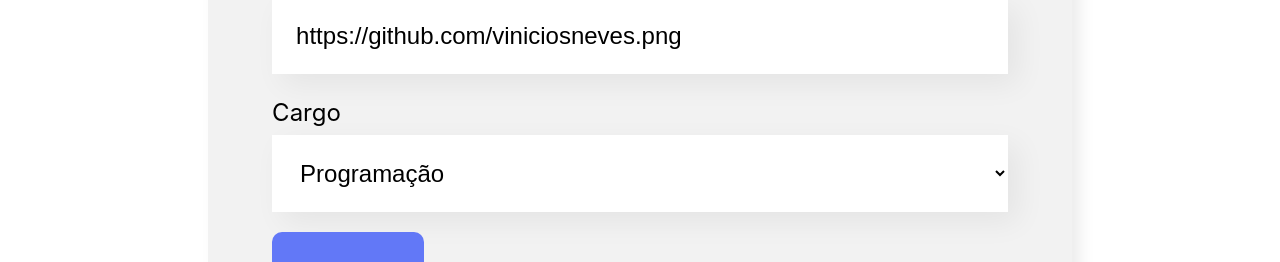
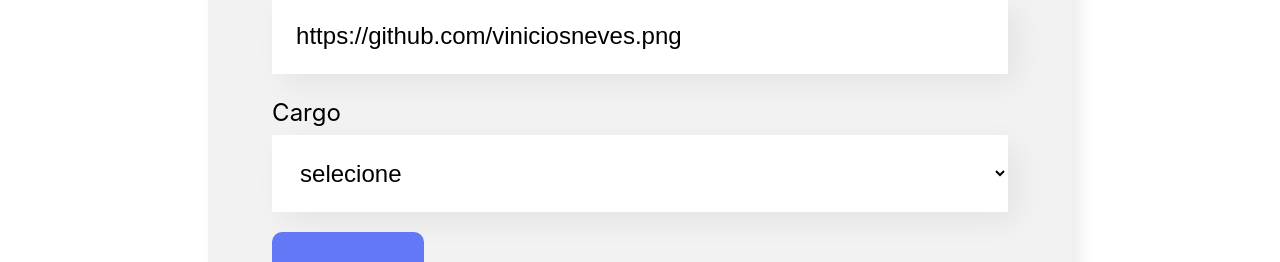
Before and after one commit to guilhermealarcao/organo, a React (Create React App) app: page / in a window 1280 px wide. Shown: the part 1000-1262 px from the top of the page. Built offline with nearby package versions, Linux system fonts and the light colour scheme.

Commit message:
resolvendo bugs simples

```diff
--- a/src/componentes/Card/index.js
+++ b/src/componentes/Card/index.js
@@ -1,10 +1,12 @@
 import './Card.css'
 
-const Card = ({ imagem, nome, cargo }) => {
-    console.log(imagem)
+const Card = ({ imagem, nome, cargo, corDeFundo }) => {
+
+    const css = { backgroundColor: corDeFundo }
+
     return (
         <div className='card'>
-            <div className='cabecalho'>
+            <div className='cabecalho' style={css}>
                 <img src={imagem} />
             </div>
             <div className='rodape'>
--- a/src/componentes/ListaSuspensa/index.js
+++ b/src/componentes/ListaSuspensa/index.js
@@ -1,6 +1,6 @@
 import './ListSuspensa.css';
 
-const ListSuspensa = ({ label, itens, obrigatorio, aoAlterado }) => {
+const ListSuspensa = ({ valor, label, itens, obrigatorio, aoAlterado }) => {
 
     const aoDigitar = (evento) => {
         aoAlterado(evento.target.value)
@@ -9,8 +9,11 @@ const ListSuspensa = ({ label, itens, obrigatorio, aoAlterado }) => {
     return (
         <div onChange={aoDigitar} className='lista-suspensa'>
             <label>{label}</label>
-            <select  onChange={aoDigitar}  required={obrigatorio}>
-                <option disabled>selecione</option>
+            <select
+                    onChange={aoDigitar}
+                    required={obrigatorio}
+                    value={valor}>
+                <option>selecione</option>
                 {itens.map((item, index) => {
                     return <option key={index}>{item}</option>
                 })}
--- a/src/componentes/Time/index.js
+++ b/src/componentes/Time/index.js
@@ -11,7 +11,15 @@ const Time = (props) => {
         props.colaboradores.length > 0 && <section className='time' style={cssSection}>
             <h3 style={cssTitle}>{props.nome}</h3>
             <div className='colaboradores'>
-                {props.colaboradores.map((item, index) => < Card imagem={item.imagem} nome={item.nome} cargo={item.cargo} key={index} />)}
+                {props.colaboradores.map((item, index) =>
+
+                    < Card
+                        imagem={item.imagem}
+                        nome={item.nome}
+                        cargo={item.cargo}
+                        key={index}
+                        corDeFundo={props.corPrimeira}
+                    />)}
             </div>
         </section>
     )
```
